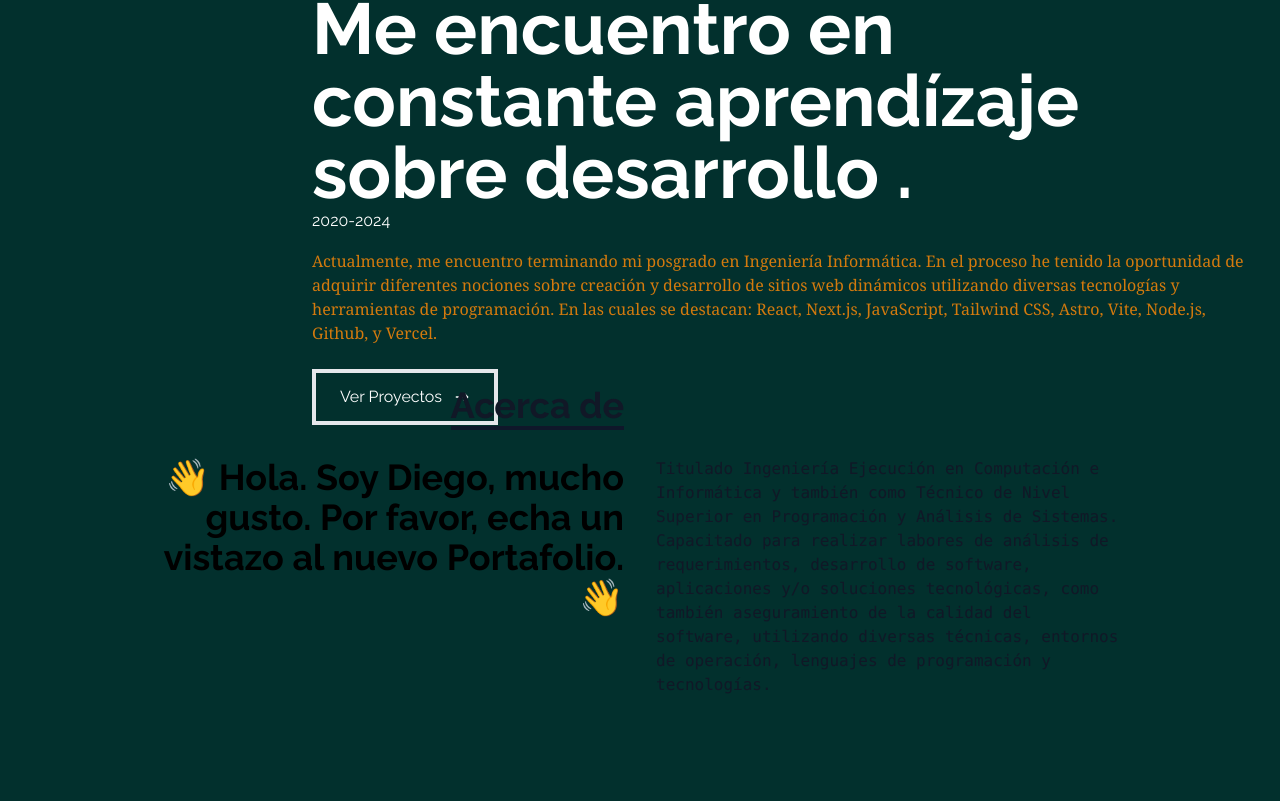
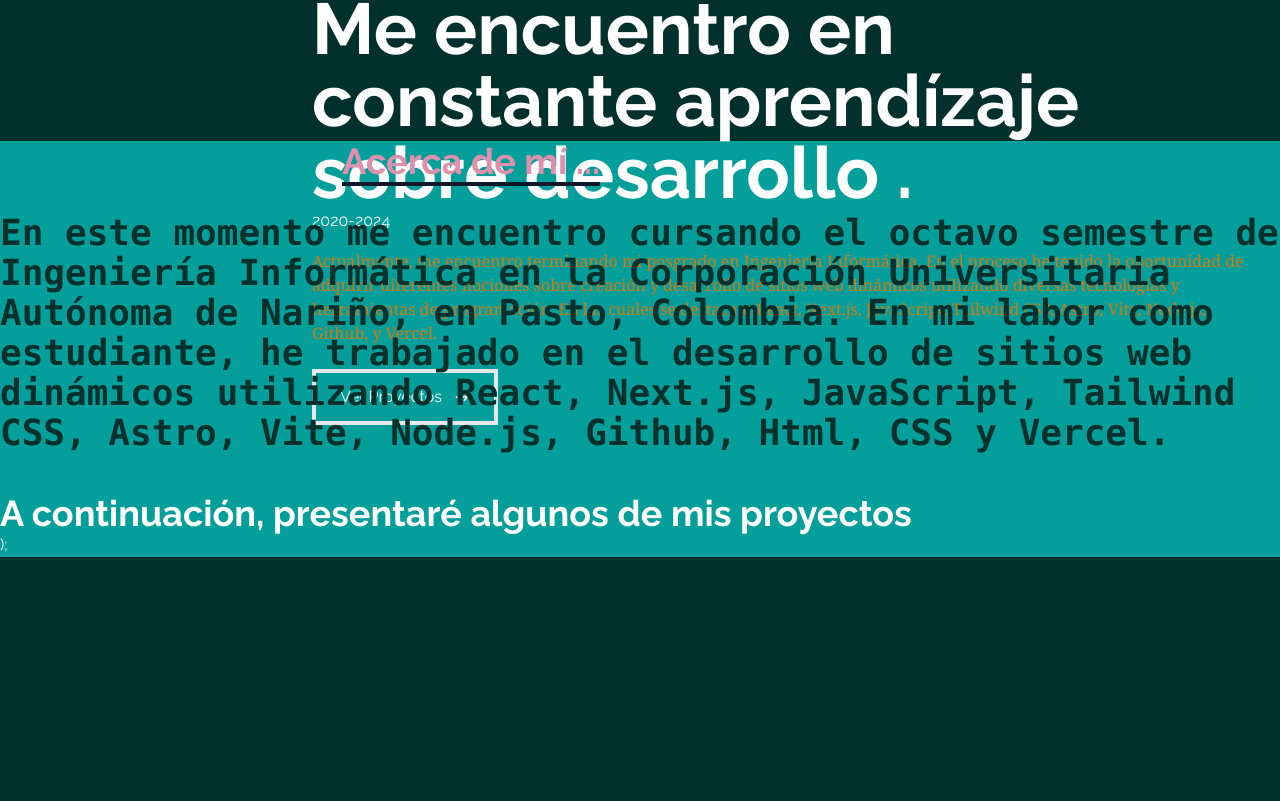
Before and after one commit to marianaaa05/repositorioViteMariana, a React (Vite) app: page / in a window 1280 px wide. Shown: the part 659-1460 px from the top of the page. Built offline with nearby package versions, Linux system fonts and the light colour scheme.

Commit message:
Agregué una sesión de info adicional

```diff
--- a/src/components/About.jsx
+++ b/src/components/About.jsx
@@ -3,37 +3,29 @@ import React from "react";
 const About = () => {
   return (
     <div name="about" className="w-full h-screen bg-[#02302D] text-#D37A0E">
-      <div className="flex flex-col justify-center items-center w-full h-full">
-        <div className="max-w-[1000px] w-full grid grid-cols-2 gap-8">
-          <div className="sm:text-right pb-8 pl-4">
-            <p className="text-4xl font-bold inline border-b-4 text-gray-900 border-slate-900">
-              Acerca de
-            </p>
-          </div>
-          <div></div>
-        </div>
-        <div className="max-w-[1000px] w-full grid sm:grid-cols-2 gap-8 px-4">
-          <div className="sm:text-right text-4xl font-bold">
-            <p>
-              👋 Hola. Soy Diego, mucho gusto. Por favor, echa un vistazo
-              al nuevo Portafolio. 👋
-            </p>
-          </div>
-          <div>
-            <p className="font-mono text-gray-900">
-              Titulado Ingeniería Ejecución en Computación e Informática y
-              también como Técnico de Nivel Superior en Programación y Análisis
-              de Sistemas. Capacitado para realizar labores de análisis de
-              requerimientos, desarrollo de software, aplicaciones y/o
-              soluciones tecnológicas, como también aseguramiento de la calidad
-              del software, utilizando diversas técnicas, entornos de operación,
-              lenguajes de programación y tecnologías.
+      <div name="about" className="w-full bg-[#059F9B] text-white">
+        <div className="max-w-[1500px] w-full grid sm:grid-cols-2 gap-20 px-40">
+          <div className="sm:text-right pb-8">
+            <p className="text-4xl font-bold inline border-b-4 text-[#DF90AD] border-slate-900">
+              Acerca de mí ...
             </p>
           </div>
         </div>
+        <div className="flex flex-col justify-center">
+          <div className="text-4xl font-bold">
+            <p className="font-mono text-[#02302D]">
+              En este momento me encuentro cursando el octavo semestre de Ingeniería Informática en la Corporación Universitaria Autónoma de Nariño, en Pasto, Colombia.
+              En mi labor como estudiante, he trabajado en el desarrollo de sitios web dinámicos utilizando React, Next.js, JavaScript, Tailwind CSS, Astro, Vite, Node.js, Github, Html, CSS y Vercel.
+              <br />
+              <br />
+            </p>
+            <h1> A continuación, presentaré algunos de mis proyectos</h1>
+          </div>
+        </div>
+        );
       </div>
     </div>
   );
 };
 
-export default About;
+        export default About;
```
